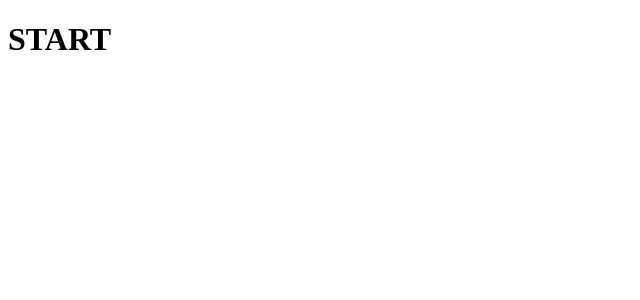
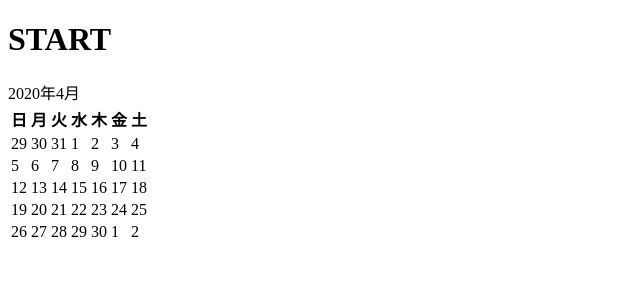
Before and after one commit to i-s-23/calendar-app-web, a React (Create React App) app: page / in a window 1280 px wide. Shown: the top 300 px of the page, without its empty margins (0-640 px from the left). Built offline with nearby package versions, Linux system fonts and the light colour scheme; the HTML template or start-up script is replaced by a standard one.

Commit message:
下記を元にReact.FC TypeScriptに修正し、適切なコンポーネントに分割して実装した 'http://yucatio.hatenablog.com/entry/2019/12/23/172547'

```diff
--- a/src/App.tsx
+++ b/src/App.tsx
@@ -1,10 +1,14 @@
 import * as React from "react";
 import * as ReactDOM from "react-dom";
+import Calender from "./components/calender";
 
 const App: React.FC = () => {
   return (
-    <h1>START</h1>
-  )
+    <div>
+      <h1>START</h1>
+      <Calender />
+    </div>
+  );
 };
 
 export default App;
--- /dev/null
+++ b/src/components/calender.tsx
@@ -0,0 +1,54 @@
+import React from "react";
+import format from "date-fns/format";
+import getDate from "date-fns/getDate";
+import getDay from "date-fns/getDay";
+import eachDayOfInterval from "date-fns/eachDayOfInterval";
+import endOfWeek from "date-fns/endOfWeek";
+import eachWeekOfInterval from "date-fns/eachWeekOfInterval";
+import startOfMonth from "date-fns/startOfMonth";
+import endOfMonth from "date-fns/endOfMonth";
+
+const getCalendarArray = (date: Date): Date[][] => {
+  const sundays = eachWeekOfInterval({
+    start: startOfMonth(date),
+    end: endOfMonth(date)
+  });
+  return sundays.map(sunday =>
+    eachDayOfInterval({ start: sunday, end: endOfWeek(sunday) })
+  );
+};
+
+const calendar: React.FC = () => {
+  const targetDate = new Date();
+  const oneMonth = getCalendarArray(targetDate);
+
+  return (
+    <div>
+      {format(targetDate, "y年M月")}
+      <table>
+        <thead>
+          <tr>
+            <th>日</th>
+            <th>月</th>
+            <th>火</th>
+            <th>水</th>
+            <th>木</th>
+            <th>金</th>
+            <th>土</th>
+          </tr>
+        </thead>
+        <tbody>
+          {oneMonth.map((weekRow, rowNum) => (
+            <tr key={rowNum.toString()}>
+              {weekRow.map(date => (
+                <td key={getDay(date)}>{getDate(date)}</td>
+              ))}
+            </tr>
+          ))}
+        </tbody>
+      </table>
+    </div>
+  );
+};
+
+export default calendar;
```
